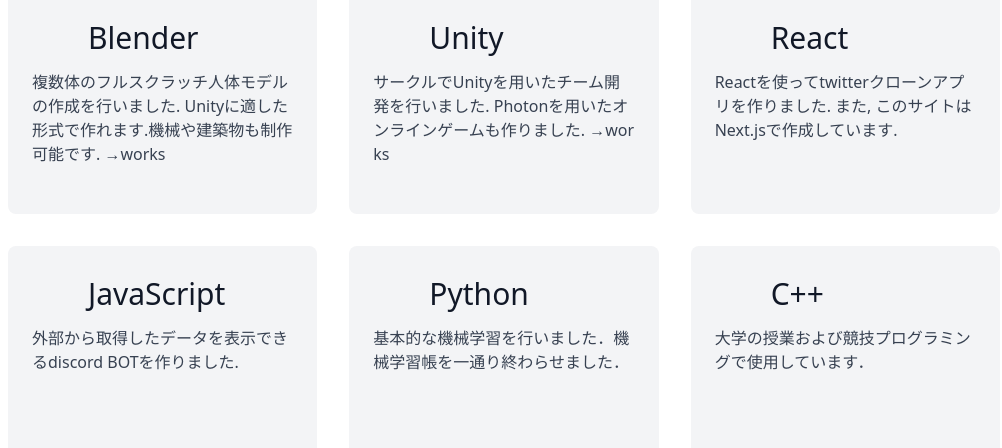
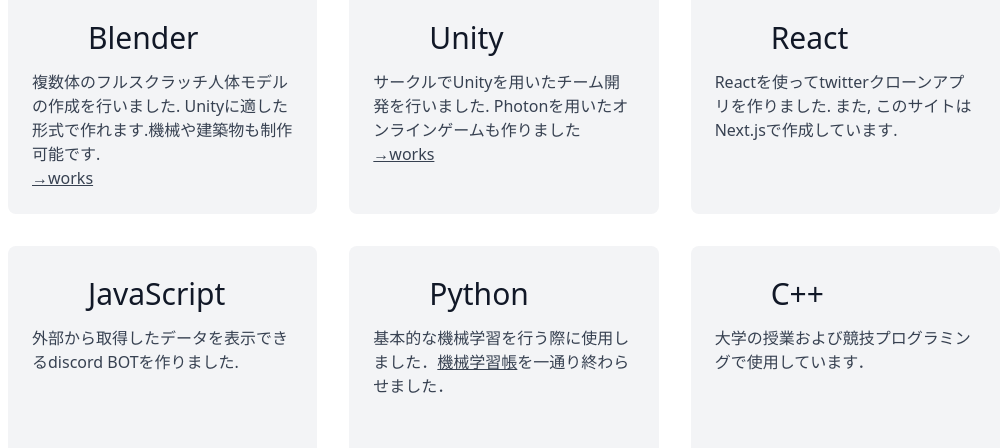
Before and after one commit to isak139/portfolio, a Next.js app: page / in a window 1280 px wide. Shown: the part 612-1060 px from the top of the page, without its empty margins (136-1138 px from the left). Built offline with nearby package versions, Linux system fonts and the light colour scheme; some icons are missing.

Commit message:
スキルの説明を詳しく

```diff
--- a/pages/index.js
+++ b/pages/index.js
@@ -2,6 +2,7 @@
 import SkillCard from "/components/SkillCard";
 import { Icon } from "@iconify/react";
 import { NextSeo } from "next-seo";
+import Link from "next/link";
 
 export default function Home() {
   return (
@@ -74,12 +75,38 @@
             <SkillCard
               icon="mdi:blender-software"
               skillName="Blender"
-              description="複数体のフルスクラッチ人体モデルの作成を行いました. Unityに適した形式で作れます.機械や建築物も制作可能です. →works"
+              description={
+                <div>
+                  <p>
+                    複数体のフルスクラッチ人体モデルの作成を行いました.
+                    Unityに適した形式で作れます.機械や建築物も制作可能です.
+                  </p>
+                  <Link
+                    href="/works"
+                    className="hover:text-blue-400 duration-300 underline"
+                  >
+                    →works
+                  </Link>
+                </div>
+              }
             />
             <SkillCard
               icon="fa6-brands:unity"
               skillName="Unity"
-              description="サークルでUnityを用いたチーム開発を行いました. Photonを用いたオンラインゲームも作りました. →works"
+              description={
+                <div>
+                  <p>
+                    サークルでUnityを用いたチーム開発を行いました.
+                    Photonを用いたオンラインゲームも作りました
+                  </p>
+                  <Link
+                    href="/works"
+                    className="hover:text-blue-400 duration-300 underline"
+                  >
+                    →works
+                  </Link>
+                </div>
+              }
             />
             <SkillCard
               icon="fa6-brands:react"
@@ -94,7 +121,22 @@
             <SkillCard
               icon="fa6-brands:python"
               skillName="Python"
-              description="基本的な機械学習を行いました．機械学習帳を一通り終わらせました．"
+              description={
+                <div>
+                  <p>
+                    基本的な機械学習を行う際に使用しました．
+                    <a
+                      href="https://chokkan.github.io/mlnote/index.html"
+                      target="_blank"
+                      rel="noopener noreferrer"
+                      className="hover:text-blue-400 duration-300 underline"
+                    >
+                      機械学習帳
+                    </a>
+                    を一通り終わらせました．
+                  </p>
+                </div>
+              }
             />
             <SkillCard
               icon="mdi:language-cpp"
```
